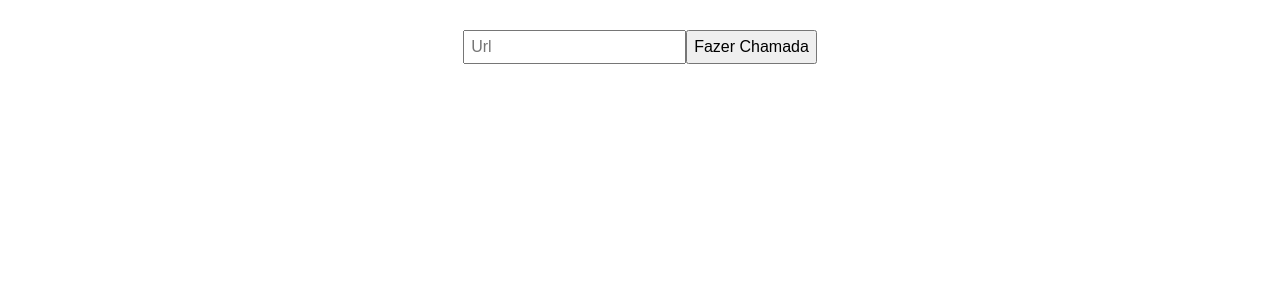
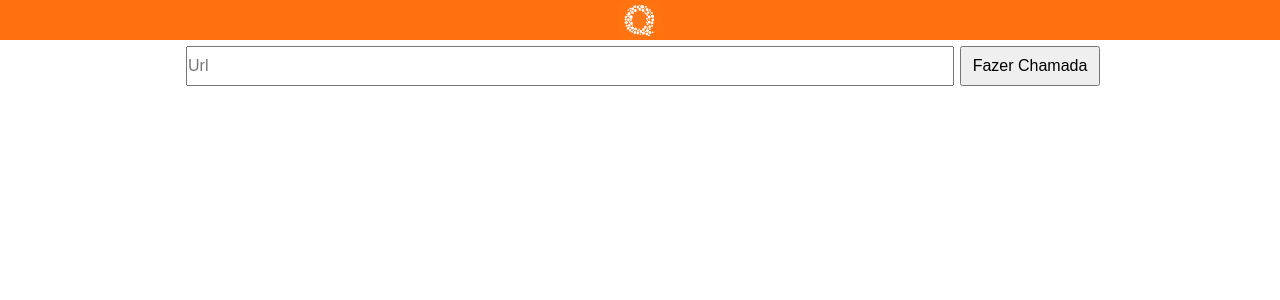
Before and after one commit to joaobuzato/quick-frontend-maker, a React (Create React App) app: page / in a window 1280 px wide. Shown: the top 300 px of the page. Built offline with nearby package versions, Linux system fonts and the light colour scheme.

Commit message:
ajuste estilos

```diff
--- a/src/App.css
+++ b/src/App.css
@@ -1,38 +1,34 @@
-.App {
-  text-align: center;
+.App form input{
+  width: 60vw;
+  height: 40px;
+  margin: 6px;
 }
 
-.App-logo {
-  height: 40vmin;
-  pointer-events: none;
+.App form button{
+  width: 140px;
+  height: 40px;
 }
 
-@media (prefers-reduced-motion: no-preference) {
-  .App-logo {
-    animation: App-logo-spin infinite 20s linear;
-  }
+.App form{
+  display: flex;
+  align-items: center;
+  justify-content: center;
 }
 
-.App-header {
-  background-color: #282c34;
-  min-height: 100vh;
+.container{
+  margin: 0 10px;
   display: flex;
   flex-direction: column;
+  justify-content: center;
   align-items: center;
-  justify-content: center;
-  font-size: calc(10px + 2vmin);
-  color: white;
+}
+header {
+  display: flex;
+  justify-content: space-around;
+  align-items: center;
+  width: 100%;
 }
 
-.App-link {
-  color: #61dafb;
+header img{
+  height: 40px;
 }
-
-@keyframes App-logo-spin {
-  from {
-    transform: rotate(0deg);
-  }
-  to {
-    transform: rotate(360deg);
-  }
-}
--- a/src/App.tsx
+++ b/src/App.tsx
@@ -3,6 +3,7 @@ import React, { useState } from "react";
 import "./App.css";
 import EntityList from "./components/EntityList";
 import Entity from "./components/Entity";
+import logo from "./logo-q.png"
 
 function App() {
   const [table, setTable] = useState(<></>);
@@ -29,21 +30,17 @@ function App() {
   const openTable = (url: string, items: any) => {
     setIsTableOpen(true);
     setTable(
-      <>
+      <div className="container">
         <h1>{url}</h1>
         {Array.isArray(items) ? (
           <EntityList dataList={items} />
         ) : (
           <Entity data={items} />
         )}
-      </>
+      </div>
     );
   };
 
-  const closeTable = () => {
-    setTable(<></>);
-    setIsTableOpen(false);
-  };
 
   const changeHandler = (event: React.ChangeEvent<HTMLInputElement>) => {
     setUrlValue(event.currentTarget.value);
@@ -51,6 +48,9 @@ function App() {
 
   return (
     <div className="App">
+      <header>
+        <img src={logo} alt="" />
+      </header>
       {isTableOpen ? (
         <>{table}</>
       ) : (
--- a/src/components/Entity.module.css
+++ b/src/components/Entity.module.css
@@ -2,16 +2,17 @@
   margin: 0;
   padding: 0;
   box-sizing: border-box;
-  padding: 6px;
   font-size: 16px;
   text-transform: capitalize;
 }
 
 h1 {
   font-size: 22px;
-
 }
 
+header {
+  background: rgb(255 113 14);
+}
 .entity {
   display: flex;
   flex-direction: column;
@@ -22,6 +23,7 @@ h1 {
   background:#fad6d6;
   width: auto;
   margin-bottom: 6px;
+  padding: 6px;
 }
 
 .entity div {
```
Also changed, not shown: src/logo-q.png (added).
